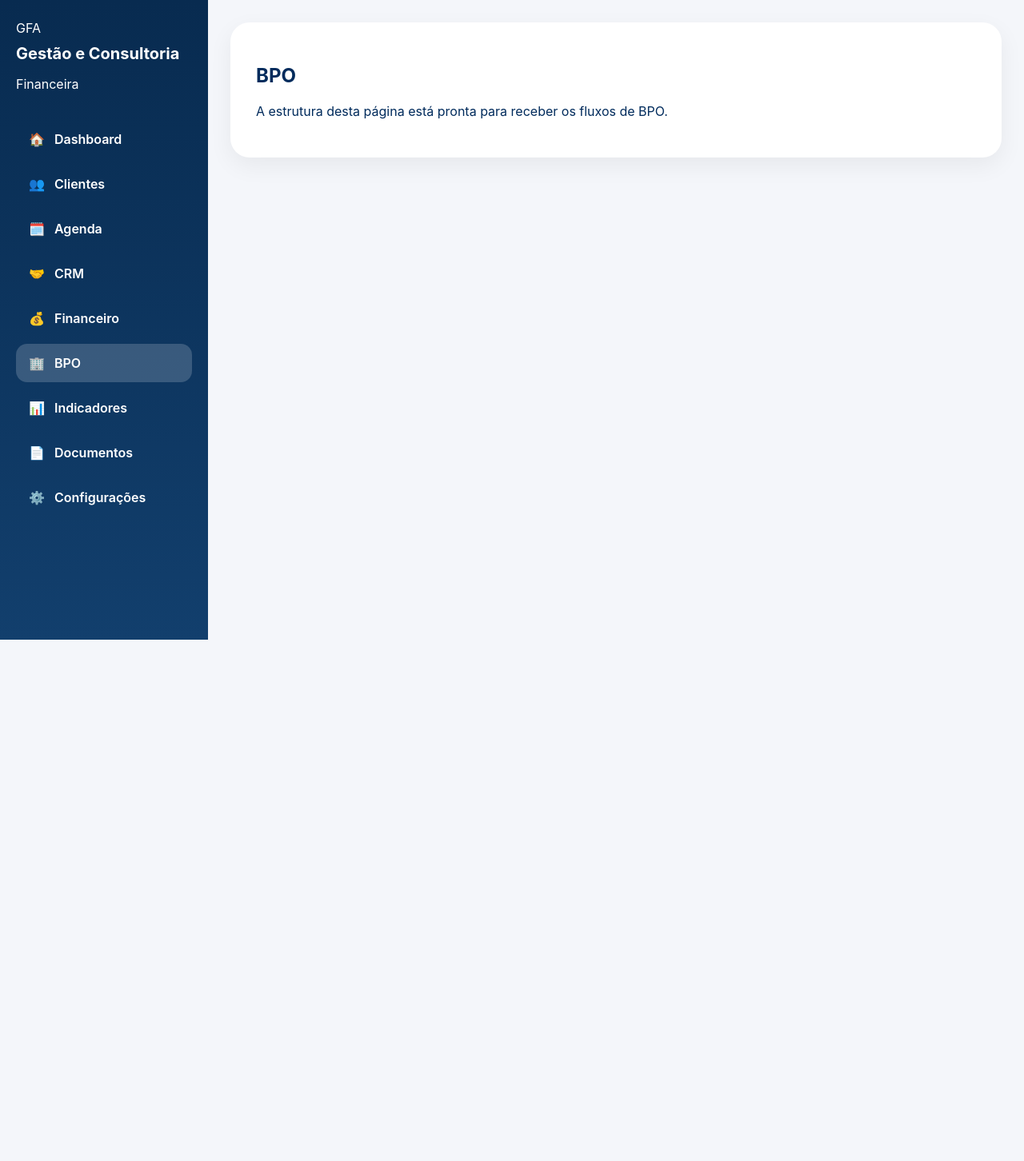
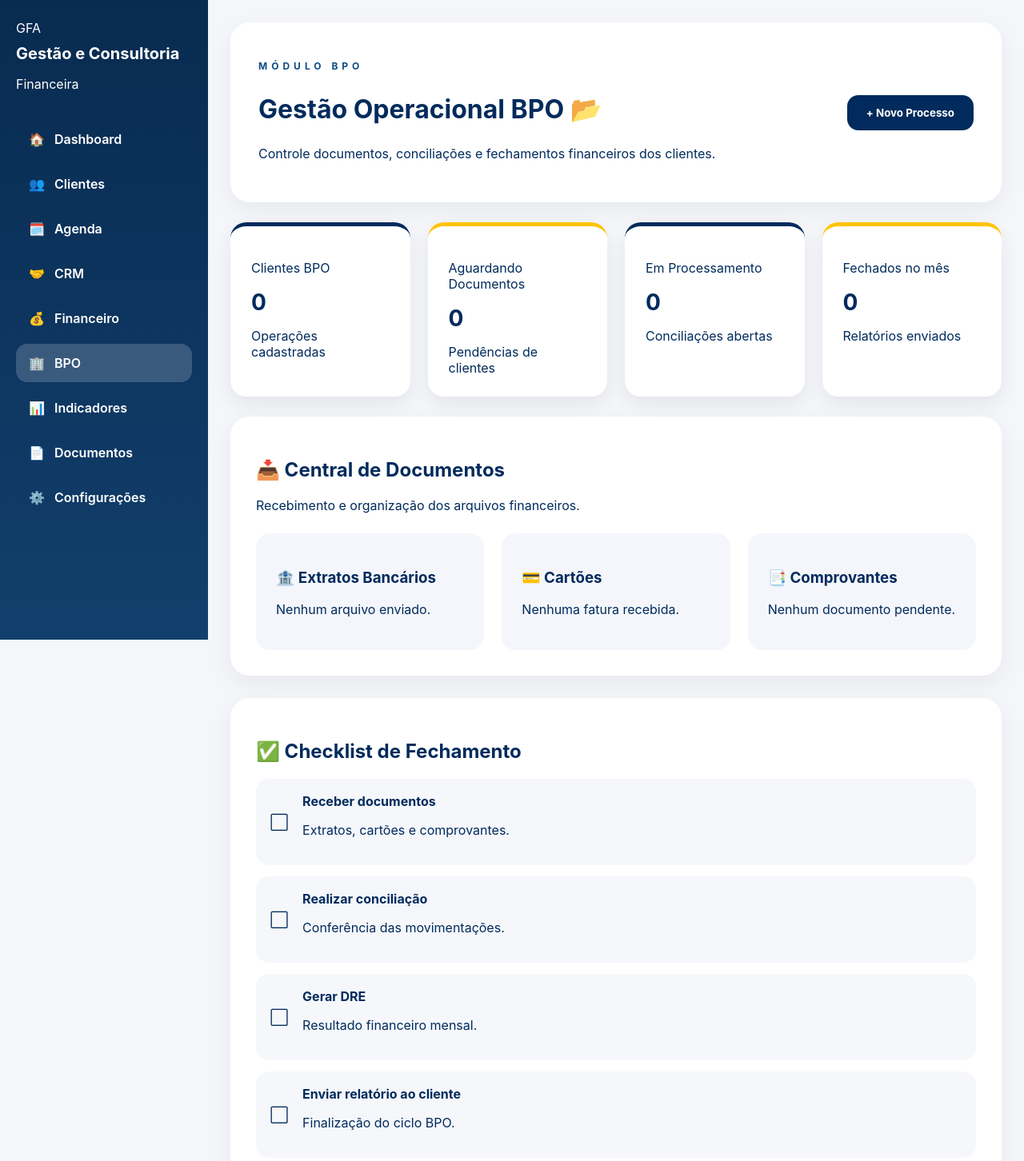
Before and after one commit to mentoriafinanceira2023-lgtm/gcf, a React (Vite) app: page /bpo in a window 1280 px wide. Shown: the top 1452 px of the page at 80% size. Before the commit the page ends 800 px from the top, so only its background shows below. Built offline with nearby package versions, Linux system fonts and the light colour scheme.

Commit message:
v0.9 modulo bpo operacional implementado

```diff
--- a/src/App.tsx
+++ b/src/App.tsx
@@ -1,100 +1,262 @@
-import { Navigate, Route, Routes } from 'react-router-dom'
-import './App.css'
-import MainLayout from './layouts/MainLayout'
-import ClientsPage from './pages/ClientsPage'
-import DashboardPage from './pages/DashboardPage'
-import PlaceholderPage from './pages/PlaceholderPage'
+import { Navigate, Route, Routes } from "react-router-dom"
+
+import "./App.css"
+
+import MainLayout from "./layouts/MainLayout"
+
+import DashboardPage from "./pages/DashboardPage"
+import ClientsPage from "./pages/ClientsPage"
+import PlaceholderPage from "./pages/PlaceholderPage"
+import BPOPage from "./pages/BPOPage"
+
 
 function App() {
+
   return (
+
     <Routes>
+
+
       <Route
         path="/"
         element={<Navigate to="/dashboard" replace />}
       />
 
+
+
       <Route
         path="/dashboard"
         element={
-          <MainLayout title="Dashboard" subtitle="Visão executiva da operação e dos principais indicadores do GCF.">
+
+          <MainLayout
+
+            title="Dashboard"
+
+            subtitle="Visão executiva da operação e dos principais indicadores do GGCF."
+
+          >
+
             <DashboardPage />
+
           </MainLayout>
+
         }
+
       />
 
+
+
+
       <Route
+
         path="/clientes"
+
         element={
-          <MainLayout title="Clientes" subtitle="Gerencie clientes, contratos e relacionamento com praticidade.">
+
+          <MainLayout
+
+            title="Clientes"
+
+            subtitle="Gerencie clientes, contratos e relacionamento com praticidade."
+
+          >
+
             <ClientsPage />
+
           </MainLayout>
+
         }
+
       />
 
+
+
+
       <Route
-        path="/agenda"
+
+        path="/bpo"
+
         element={
-          <MainLayout title="Agenda" subtitle="Organização de compromissos e reuniões.">
-            <PlaceholderPage title="Agenda" description="A estrutura desta página está pronta para receber o módulo de agenda no futuro." />
+
+          <MainLayout
+
+            title="BPO Financeiro"
+
+            subtitle="Gestão operacional dos clientes BPO."
+
+          >
+
+            <BPOPage />
+
           </MainLayout>
+
         }
+
       />
 
+
+
+
       <Route
-        path="/crm"
+
+        path="/agenda"
+
         element={
-          <MainLayout title="CRM" subtitle="Centralize o relacionamento com os clientes.">
-            <PlaceholderPage title="CRM" description="A estrutura desta página está pronta para receber a gestão de relacionamento." />
+
+          <MainLayout
+
+            title="Agenda"
+
+            subtitle="Controle reuniões, entregas e compromissos."
+
+          >
+
+            <PlaceholderPage />
+
           </MainLayout>
+
         }
+
       />
 
+
+
+
+
       <Route
-        path="/financeiro"
+
+        path="/crm"
+
         element={
-          <MainLayout title="Financeiro" subtitle="Controle financeiro e acompanhamento de contratos.">
-            <PlaceholderPage title="Financeiro" description="A estrutura desta página está pronta para receber as funcionalidades financeiras." />
+
+          <MainLayout
+
+            title="CRM"
+
+            subtitle="Pipeline comercial e relacionamento."
+
+          >
+
+            <PlaceholderPage />
+
           </MainLayout>
+
         }
+
       />
 
+
+
+
+
+
       <Route
-        path="/bpo"
+
+        path="/financeiro"
+
         element={
-          <MainLayout title="BPO" subtitle="Gestão operacional e processos de back office.">
-            <PlaceholderPage title="BPO" description="A estrutura desta página está pronta para receber os fluxos de BPO." />
+
+          <MainLayout
+
+            title="Financeiro"
+
+            subtitle="Receitas, recebimentos e resultados."
+
+          >
+
+            <PlaceholderPage />
+
           </MainLayout>
+
         }
+
       />
 
+
+
+
+
+
       <Route
+
         path="/indicadores"
+
         element={
-          <MainLayout title="Indicadores" subtitle="Acompanhe os principais indicadores de desempenho.">
-            <PlaceholderPage title="Indicadores" description="A estrutura desta página está pronta para receber os painéis analíticos." />
+
+          <MainLayout
+
+            title="Indicadores"
+
+            subtitle="Acompanhe evolução dos clientes."
+
+          >
+
+            <PlaceholderPage />
+
           </MainLayout>
+
         }
+
       />
 
+
+
+
+
       <Route
+
         path="/documentos"
+
         element={
-          <MainLayout title="Documentos" subtitle="Organização e acesso aos documentos do consultor.">
-            <PlaceholderPage title="Documentos" description="A estrutura desta página está pronta para receber o módulo de documentos." />
+
+          <MainLayout
+
+            title="Documentos"
+
+            subtitle="Arquivos e documentos importantes."
+
+          >
+
+            <PlaceholderPage />
+
           </MainLayout>
+
         }
+
       />
 
+
+
+
       <Route
+
         path="/configuracoes"
+
         element={
-          <MainLayout title="Configurações" subtitle="Parâmetros e preferências do sistema.">
-            <PlaceholderPage title="Configurações" description="A estrutura desta página está pronta para receber as preferências do sistema." />
+
+          <MainLayout
+
+            title="Configurações"
+
+            subtitle="Ajustes do sistema."
+
+          >
+
+            <PlaceholderPage />
+
           </MainLayout>
+
         }
+
       />
+
+
+
     </Routes>
+
   )
+
 }
 
+
 export default App
--- /dev/null
+++ b/src/pages/BPOPage.tsx
@@ -0,0 +1,290 @@
+function BPOPage() {
+
+
+const processos = []
+
+
+return (
+
+<div>
+
+
+<section className="dashboard-header">
+
+
+<div>
+
+
+<p className="tag">
+MÓDULO BPO
+</p>
+
+
+<h1>
+Gestão Operacional BPO 📂
+</h1>
+
+
+<p>
+Controle documentos, conciliações e fechamentos financeiros dos clientes.
+</p>
+
+
+</div>
+
+
+<button className="primary-button">
+
++ Novo Processo
+
+</button>
+
+
+</section>
+
+
+
+
+<section className="stats-grid">
+
+
+<div className="stat-card">
+
+<p>Clientes BPO</p>
+
+<strong>
+0
+</strong>
+
+<span>
+Operações cadastradas
+</span>
+
+</div>
+
+
+
+<div className="stat-card gold">
+
+<p>Aguardando Documentos</p>
+
+<strong>
+0
+</strong>
+
+<span>
+Pendências de clientes
+</span>
+
+</div>
+
+
+
+<div className="stat-card">
+
+<p>Em Processamento</p>
+
+<strong>
+0
+</strong>
+
+<span>
+Conciliações abertas
+</span>
+
+</div>
+
+
+
+<div className="stat-card gold">
+
+<p>Fechados no mês</p>
+
+<strong>
+0
+</strong>
+
+<span>
+Relatórios enviados
+</span>
+
+</div>
+
+
+</section>
+
+
+
+
+<section className="content-card">
+
+
+<h2>
+📥 Central de Documentos
+</h2>
+
+
+<p>
+Recebimento e organização dos arquivos financeiros.
+</p>
+
+
+
+<div className="action-grid">
+
+
+<div className="mini-card">
+
+<h3>
+🏦 Extratos Bancários
+</h3>
+
+<p>
+Nenhum arquivo enviado.
+</p>
+
+</div>
+
+
+
+<div className="mini-card">
+
+<h3>
+💳 Cartões
+</h3>
+
+<p>
+Nenhuma fatura recebida.
+</p>
+
+</div>
+
+
+
+<div className="mini-card">
+
+<h3>
+📑 Comprovantes
+</h3>
+
+<p>
+Nenhum documento pendente.
+</p>
+
+</div>
+
+
+</div>
+
+
+</section>
+
+
+
+
+
+<section className="content-card">
+
+
+<h2>
+✅ Checklist de Fechamento
+</h2>
+
+
+
+<div className="cliente-alerta">
+
+<span>⬜</span>
+
+<div>
+
+<strong>
+Receber documentos
+</strong>
+
+<p>
+Extratos, cartões e comprovantes.
+</p>
+
+</div>
+
+</div>
+
+
+
+
+<div className="cliente-alerta">
+
+<span>⬜</span>
+
+<div>
+
+<strong>
+Realizar conciliação
+</strong>
+
+<p>
+Conferência das movimentações.
+</p>
+
+</div>
+
+</div>
+
+
+
+
+<div className="cliente-alerta">
+
+<span>⬜</span>
+
+<div>
+
+<strong>
+Gerar DRE
+</strong>
+
+<p>
+Resultado financeiro mensal.
+</p>
+
+</div>
+
+</div>
+
+
+
+
+<div className="cliente-alerta">
+
+<span>⬜</span>
+
+<div>
+
+<strong>
+Enviar relatório ao cliente
+</strong>
+
+<p>
+Finalização do ciclo BPO.
+</p>
+
+</div>
+
+</div>
+
+
+
+</section>
+
+
+</div>
+
+
+)
+
+
+}
+
+
+export default BPOPage
```
